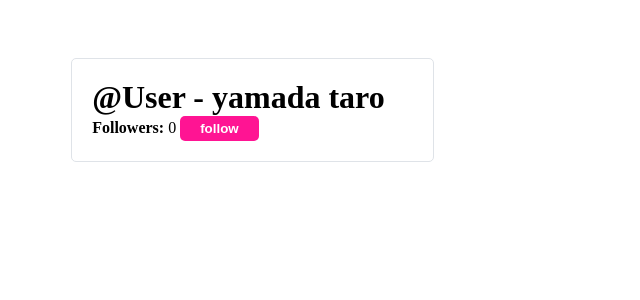
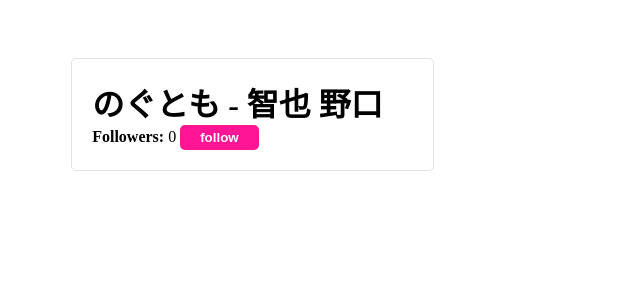
Before and after one commit to NwHub/twitter-clone, a Vue app: page / in a window 1280 px wide. Shown: the top 300 px of the page, without its empty margins (0-640 px from the left). Built offline with nearby package versions, Linux system fonts and the light colour scheme.

Commit message:
ユーザー名表示

```diff
--- a/src/components/Twitter.vue
+++ b/src/components/Twitter.vue
@@ -2,7 +2,7 @@
   <div>
     <div class="user-profile">
       <div class="user-profile__user-panel">
-        <h1>@User - yamada taro</h1>
+        <h1>{{ user.userName }} - {{ user.firstName }} {{ user.lastName }}</h1>
         <div>
           <strong>Followers: </strong> {{ followers }}
 
@@ -16,9 +16,15 @@
 <script>
 export default {
   name: "hoge",
+
   data: () => {
     return {
-      followers: 0
+      followers: 0,
+      user: {
+        userName: "のぐとも",
+        firstName: "智也",
+        lastName: "野口"
+      }
     };
   },
   methods: {
```
Also changed, not shown: 1 other file (tests, documents, lock files or other folders).
